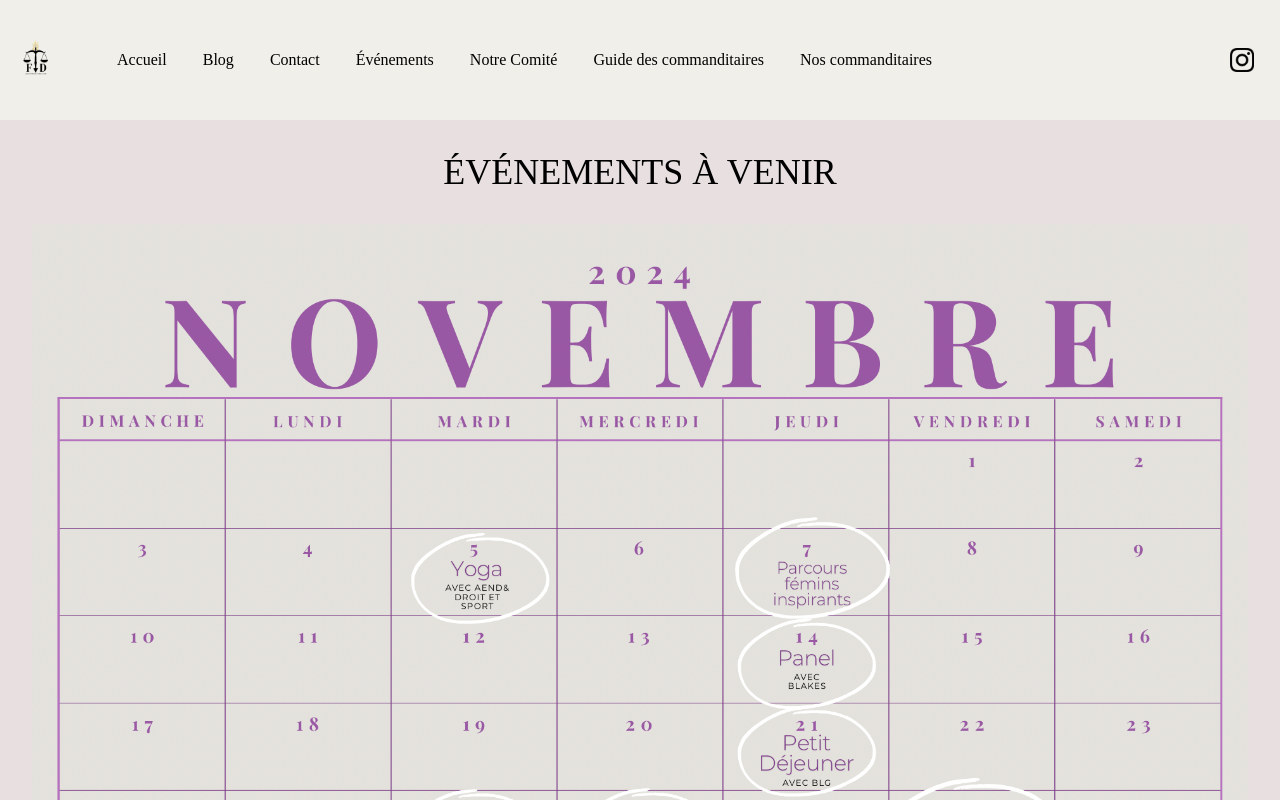
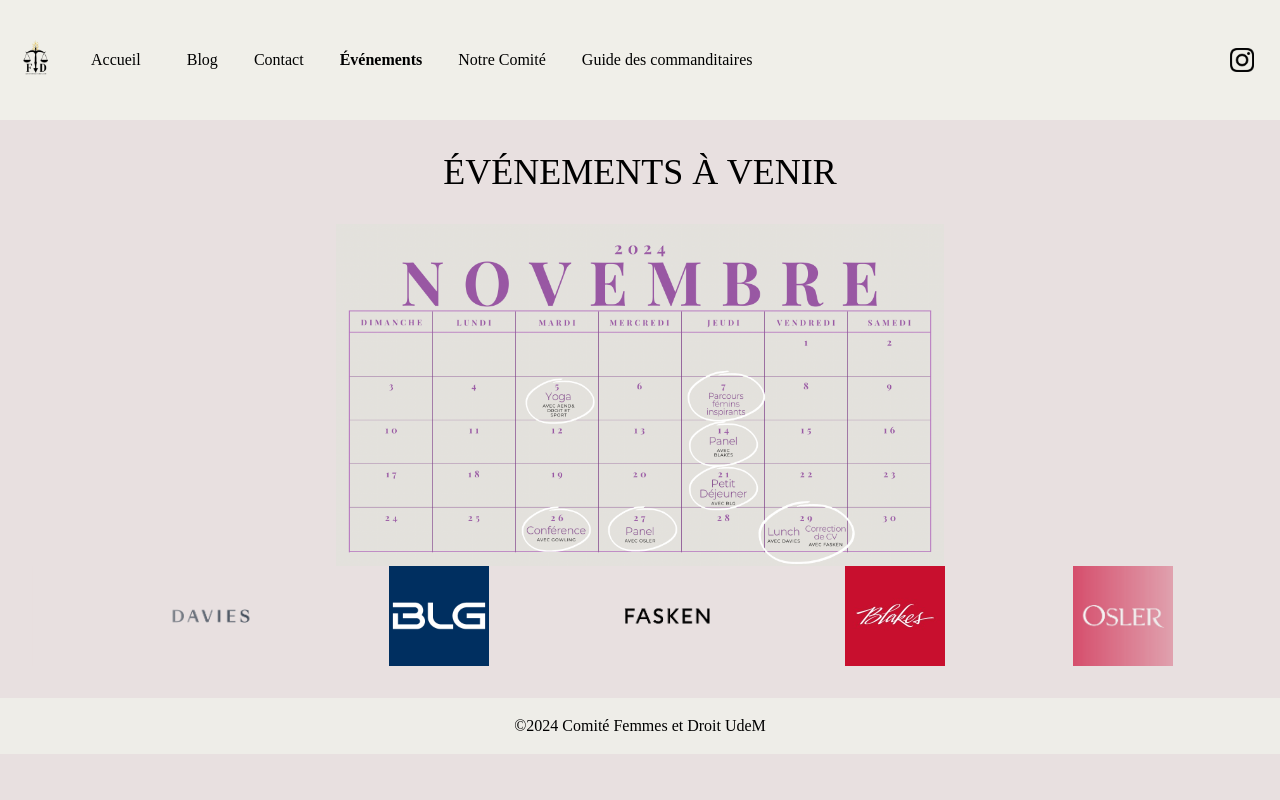
Before and after one commit to lucasadilla/UDEMDROIT, a Next.js app: page /venir in a window 1280 px wide. Shown: the top 800 px of the page. Built offline with nearby package versions, Linux system fonts and the light colour scheme.

Commit message:
changed smt

```diff
--- a/components/Sponsors.js
+++ b/components/Sponsors.js
@@ -1,15 +1,45 @@
-// components/Sponsor.js
-import React from 'react';
+import React, { useEffect } from 'react';
 
-export default function Sponsor({ sponsor, onClick }) {
+export default function SponsorsBar() {
+    const sponsors = [
+        { id: 1, name: 'Osler', image: '/images/sponsors/osler.jpg' },
+        { id: 2, name: 'Davies', image: '/images/sponsors/davies1.png' },
+        { id: 3, name: 'BLG', image: '/images/sponsors/BLG.png' },
+        { id: 4, name: 'Fasken', image: '/images/sponsors/faskengood.png' },
+        { id: 5, name: 'Blakes', image: '/images/sponsors/BLAKES.jpg' },
+    ];
+
+    useEffect(() => {
+        const scrollers = document.querySelectorAll('.scroller');
+
+        if (!window.matchMedia('(prefers-reduced-motion: reduce)').matches) {
+            scrollers.forEach((scroller) => {
+                scroller.setAttribute('data-animated', true);
+
+                const scrollerInner = scroller.querySelector('.scroller__inner');
+                const scrollerContent = Array.from(scrollerInner.children);
+
+                scrollerContent.forEach((item) => {
+                    const duplicatedItem = item.cloneNode(true);
+                    duplicatedItem.setAttribute('aria-hidden', true);
+                    scrollerInner.appendChild(duplicatedItem);
+                });
+            });
+        }
+    }, []);
+
     return (
-        <div className="sponsor">
-            <img
-                src={sponsor.image}
-                alt={sponsor.name}
-                className="small-image"
-                onClick={() => onClick(sponsor)}
-            />
+        <div className="scroller" data-speed="slow">
+            <div className="scroller__inner">
+                {sponsors.map((sponsor) => (
+                    <img
+                        key={sponsor.id}
+                        src={sponsor.image}
+                        alt={sponsor.name}
+                        className="scroller-item"
+                    />
+                ))}
+            </div>
         </div>
     );
 }
--- a/components/navbar.js
+++ b/components/navbar.js
@@ -1,63 +1,65 @@
 // components/Navbar.js
 import { useState } from 'react';
+import { useRouter } from 'next/router';
 import Link from 'next/link';
 
 export default function Navbar() {
     const [isOpen, setIsOpen] = useState(false);
+    const router = useRouter();
 
     const toggleMenu = () => {
         setIsOpen(!isOpen);
     };
 
+    // Helper function to determine if a link is active
+    const isActive = (path) => router.pathname === path;
+
     return (
         <nav className="bg-white p-4 flex items-center justify-center">
             <div className={`logo-container ${isOpen ? 'hidden' : ''}`}>
                 <a href="/">
-                    <img src="/images/logo femme et droit-Photoroom.png" alt="Logo" className="logo w-10 h-10"/>
+                    <img src="/images/logo femme et droit-Photoroom.png" alt="Logo" className="logo w-10 h-10" />
                 </a>
             </div>
             <ul className={`nav-links ${isOpen ? 'open' : ''} md:flex-row md:flex space-x-4`}>
                 <li>
-                </li>
-                <li>
                     <Link href="/">
-                        <span className="nav-link text-black">Accueil</span>
+                        <span className={`nav-link text-black ${isActive('/') ? 'underline font-bold' : ''}`}>Accueil</span>
                     </Link>
                 </li>
                 <li>
                     <Link href="/blog">
-                        <span className="nav-link text-black">Blog</span>
+                        <span className={`nav-link text-black ${isActive('/blog') ? 'underline font-bold' : ''}`}>Blog</span>
                     </Link>
                 </li>
                 <li>
                     <Link href="/contact">
-                        <span className="nav-link text-black">Contact</span>
+                        <span className={`nav-link text-black ${isActive('/contact') ? 'underline font-bold' : ''}`}>Contact</span>
                     </Link>
                 </li>
                 <li>
                     <Link href="/venir">
-                        <span className="nav-link text-black">Événements</span>
+                        <span className={`nav-link text-black ${isActive('/venir') ? 'underline font-bold' : ''}`}>Événements</span>
                     </Link>
                 </li>
                 <li>
                     <Link href="/notre-comite">
-                        <span className="nav-link text-black">Notre Comité</span>
+                        <span className={`nav-link text-black ${isActive('/notre-comite') ? 'underline font-bold' : ''}`}>Notre Comité</span>
                     </Link>
                 </li>
                 <li>
                     <Link href="/guide">
-                        <span className="nav-link text-black">Guide des commanditaires</span>
-                    </Link>
-                </li>
-                <li>
-                    <Link href="/commanditaires">
-                        <span className="nav-link text-black">Nos commanditaires</span>
+                        <span className={`nav-link text-black ${isActive('/guide') ? 'underline font-bold' : ''}`}>Guide des commanditaires</span>
                     </Link>
                 </li>
             </ul>
-            <a href="https://www.instagram.com/femmesetdroit/" target="_blank" rel="noopener noreferrer"
-               className={`${isOpen ? 'hidden' : ''}`}>
-            <img src="/images/insta.png" alt="Instagram" className="instagram-icon w-8 h-8"/>
+            <a
+                href="https://www.instagram.com/femmesetdroit/"
+                target="_blank"
+                rel="noopener noreferrer"
+                className={`${isOpen ? 'hidden' : ''}`}
+            >
+                <img src="/images/insta.png" alt="Instagram" className="instagram-icon w-8 h-8" />
             </a>
             <button className="hamburger-icon" onClick={toggleMenu}>
                 <div>
--- a/pages/blog.js
+++ b/pages/blog.js
@@ -2,7 +2,9 @@ import { ArticlesProvider, useArticles } from '../context/ArticlesContext';
 import ArticleCard from '../components/ArticleCard';
 import Navbar from "../components/navbar";
 import Footer from '../components/Footer';
+import SponsorsBar from "../components/Sponsors";
 import Head from 'next/head';
+import React from "react";
 
 export default function Blog() {
     const { articles } = useArticles();
@@ -25,6 +27,7 @@ export default function Blog() {
                     <ArticleCard key={article.id} article={article} isLarge={true}/>
                 ))}
             </div>
+            <SponsorsBar />
             <Footer />
         </div>
     );
--- a/pages/commanditaires.js
+++ /dev/null
@@ -1,40 +0,0 @@
-// pages/commanditaires.js
-import Navbar from "../components/navbar";
-import Footer from '../components/Footer';
-import Sponsor from '../components/Sponsors';
-import React from "react";
-import Head from "next/head";
-
-const sponsored = [
-    { id: 1, name: 'Osler', image: '/images/sponsors/osler.jpg', link: 'https://www.osler.com/en/' },
-    { id: 2, name: 'Davies', image: '/images/sponsors/davies1.png', link: 'https://www.dwpv.com/en' },
-    { id: 3, name: 'BLG', image: '/images/sponsors/BLG.png', link: 'https://www.blg.com/en' },
-    { id: 4, name: 'Fasken', image: '/images/sponsors/faskengood.png', link: 'https://www.fasken.com/' },
-    { id: 5, name: 'Blakes', image: '/images/sponsors/BLAKES.jpg', link: 'https://www.blakes.com/' },
-];
-
-export default function Commanditaires() {
-    const handleSponsorClick = (sponsor) => {
-        window.location.href = sponsor.link;
-    };
-
-    return (
-        <div>
-            <Head>
-                <title>Commanditaires</title>
-                <meta name="description" content="Découvrez nos commanditaires et partenaires qui soutiennent notre mission chez Femme & Droit."/>
-                <meta name="keywords" content="commanditaires, partenaires, féminisme, Université de Montréal, soutien"/>
-            </Head>
-            <Navbar/>
-            <main className="p-8">
-                <h1 className="page-title text-center mb-4">Merci à nos commanditaires</h1> {/* Adjusted margin */}
-                <div className="commanditaires-sponsored-grid">
-                {sponsored.map(sponsor => (
-                        <Sponsor key={sponsor.id} sponsor={sponsor} onClick={handleSponsorClick}/>
-                    ))}
-                </div>
-            </main>
-                <Footer/>
-        </div>
-);
-}
--- a/pages/contact.js
+++ b/pages/contact.js
@@ -4,6 +4,8 @@ import Footer from '../components/Footer';
 import ContactCard from '../components/ContactCard';
 import Head from "next/head";
 import React from "react";
+import SponsorsBar from "../components/Sponsors";
+
 
 export default function Contact() {
     return (
@@ -15,6 +17,7 @@ export default function Contact() {
             </Head>
             <Navbar/>
             <ContactCard/>
+            <SponsorsBar />
             <Footer/>
         </div>
     );
--- a/pages/index.js
+++ b/pages/index.js
@@ -4,7 +4,9 @@ import Footer from '../components/Footer';
 import ContactCard from '../components/ContactCard';
 import ArticleCard from '../components/ArticleCard';
 import { useArticles } from '../context/ArticlesContext';
+import SponsorsBar from "../components/Sponsors";
 import Head from 'next/head';
+import React from "react";
 
 export default function Home() {
     const { articles } = useArticles();
@@ -41,6 +43,7 @@ export default function Home() {
                     </div>
                 </section>
                 <ContactCard />
+                <SponsorsBar />
             </main>
             <Footer />
         </div>
--- a/pages/notre-comite.js
+++ b/pages/notre-comite.js
@@ -3,6 +3,8 @@ import Navbar from "../components/navbar";
 import Footer from '../components/Footer';
 import Head from "next/head";
 import React from "react";
+import SponsorsBar from "../components/Sponsors";
+
 
 const members = [
     { name: "Kiana Salesian-Zanjani", title: "Présidente", image: "/images/Kiana.JPG" },
@@ -45,6 +47,7 @@ export default function NotreComite() {
                         <p className="text-gray-600">VP Première</p>
                     </div>
                 </div>
+                <SponsorsBar />
             </main>
             <Footer />
         </div>
--- a/pages/venir.js
+++ b/pages/venir.js
@@ -3,6 +3,8 @@ import Navbar from "../components/navbar";
 import Footer from '../components/Footer';
 import Head from "next/head";
 import React from "react";
+import SponsorsBar from "../components/Sponsors";
+
 
 
 export default function Venir() {
@@ -16,7 +18,8 @@ export default function Venir() {
             <Navbar />
             <main className="p-8">
                 <h1 className="page-title text-center mb-8">ÉVÉNEMENTS À VENIR</h1>
-                <img src="/images/calendar.png"/>
+                <img  src="/images/calendar.png" className= "calendar"/>
+                <SponsorsBar />
             </main>
             <Footer/>
         </div>
--- a/styles/global.css
+++ b/styles/global.css
@@ -312,7 +312,6 @@ button[type="submit"] {
     border: none;
     border-radius: 0 0.25rem 0.25rem 0;
     cursor: pointer;
-    margin-bottom: 8rem;
 }
 
 button[type="submit"]:hover {
@@ -471,7 +470,6 @@ button[type="submit"]:hover {
     justify-content: space-between;
     align-items: center;
     text-align: center;
-    margin-bottom: 2rem;
 }
 
 .contact-card .left-side {
@@ -635,6 +633,64 @@ button[type="submit"]:hover {
     padding: 5px; /* Optional: Add padding inside the border */
     border-radius: 50%; /* Ensure the border is circular */
 }
+
+/* Scroller container */
+.scroller {
+    overflow: hidden;
+    -webkit-mask: linear-gradient(
+            90deg,
+            transparent,
+            white 20%,
+            white 80%,
+            transparent
+    );
+    mask: linear-gradient(90deg, transparent, white 20%, white 80%, transparent);
+}
+
+/* Scrolling inner content */
+.scroller__inner {
+    display: flex;
+    width: max-content;
+    gap: 8rem;
+    animation: scroll var(--_animation-duration, 40s) linear infinite;
+}
+
+/* Scrolling direction and speed */
+.scroller[data-direction="right"] {
+    --_animation-direction: reverse;
+}
+.scroller[data-direction="left"] {
+    --_animation-direction: forwards;
+}
+.scroller[data-speed="fast"] {
+    --_animation-duration: 20s;
+}
+.scroller[data-speed="slow"] {
+    --_animation-duration: 60s;
+}
+
+/* Scroller item (logo) */
+.scroller-item {
+    flex-shrink: 0;
+    width: 100px;
+    height: 100px;
+    object-fit: contain;
+}
+
+/* Keyframes for smooth scrolling */
+@keyframes scroll {
+    to {
+        transform: translateX(calc(-50% - 0.5rem));
+    }
+}
+
+.calendar{
+    display: block;
+    margin-left: auto;
+    margin-right: auto;
+    width: 50%;
+}
+
 
 @media (max-width: 600px) {
     .container {
```
